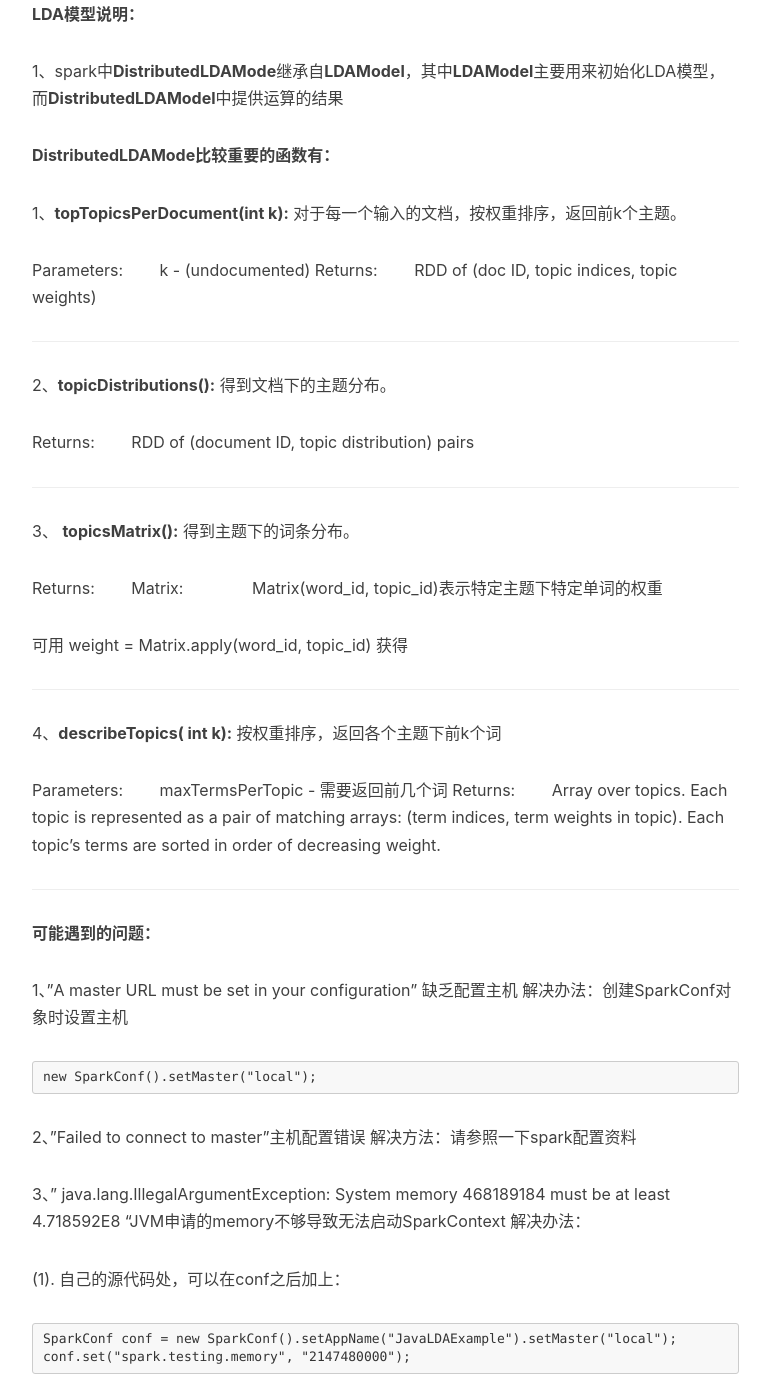
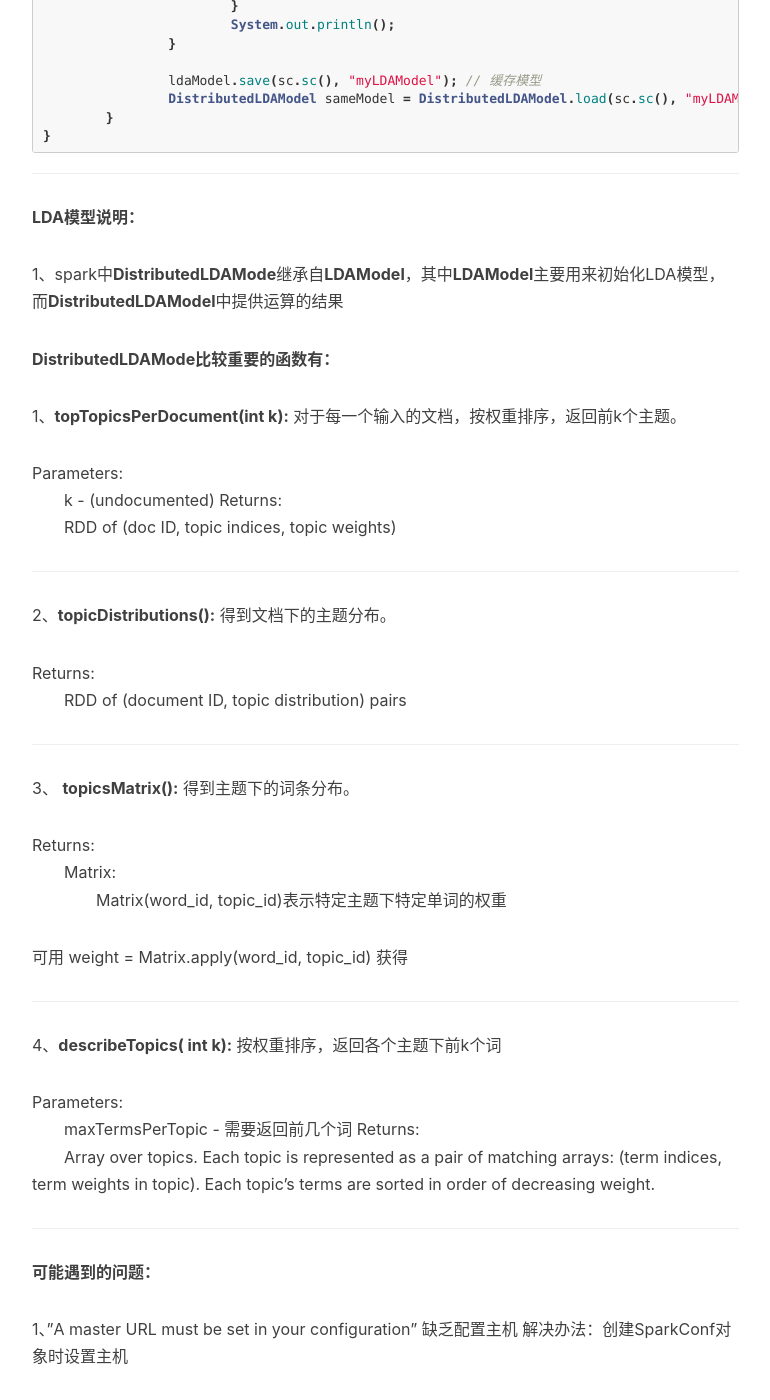
Before and after one commit to wengjingda/wengjingda, a Jekyll site: the page built from _posts/2016-10-01-spark-mllib-lda.markdown, in a window 1280 px wide and 1400 px high, scrolled down 2557 px. Shown: the whole window, without its empty margins (233-1003 px from the left). Built offline with Jekyll 4.4.1, drawn with Linux system fonts in a browser that asks for light colours; nearby versions of some CDN libraries; our own code applies the rules of GitHub Pages for plain Markdown files; comment, search, counter and statistics services are not loaded; some of the changed lines change nothing that is shown; some of the changed text lies outside the part shown.

Commit message:
update detail info

```diff
--- a/_posts/2016-10-01-spark-mllib-lda.markdown
+++ b/_posts/2016-10-01-spark-mllib-lda.markdown
@@ -26,12 +26,12 @@
 spark开发者推荐使用spark.ml，因为基于DataFrames的API更加的通用而且灵活。不过他们也会继续支持spark.mllib包。 用户可以放心使用，spark.mllib还会持续地增加新的功能。不过需要注意，如果新的算法能够适用于机器学习管道的概念，就应该将其放到 spark.ml包中，如：特征提取器和转换器。
 
 [聚类](http://spark.apache.org/docs/1.6.2/mllib-clustering.html)（clustering）方法包括：
-1、KMEANS聚类（K-means）
-2、二分KMEANS聚类（Bisecting k-means）
-3、隐含狄利克雷分布（Latent Dirichlet allocation (LDA)）
-4、混合高斯分布聚类（Gaussian Mixture Model (GMM)）
-5、幂迭代聚类 (PIC)
-6、流式KMEANS聚类（Streaming k-means）
+ - KMEANS聚类（K-means）
+ - 二分KMEANS聚类（Bisecting k-means）
+ - 隐含狄利克雷分布（Latent Dirichlet allocation (LDA)）
+ - 混合高斯分布聚类（Gaussian Mixture Model (GMM)）
+ - 幂迭代聚类 (PIC)
+ - 流式KMEANS聚类（Streaming k-means）
 
 接下来以利用java api实现spark中的lda算法作为引入，而其他聚类算法的实现过程可参照官方文档
 
@@ -167,7 +167,7 @@
  4、**describeTopics( int k):**
  按权重排序，返回各个主题下前k个词
 
- Parameters:
+Parameters:
  　　maxTermsPerTopic - 需要返回前几个词
 Returns:
 　　Array over topics. Each topic is represented as a pair of matching arrays: (term indices, term weights in topic). Each topic's terms are sorted in order of decreasing weight.
```
